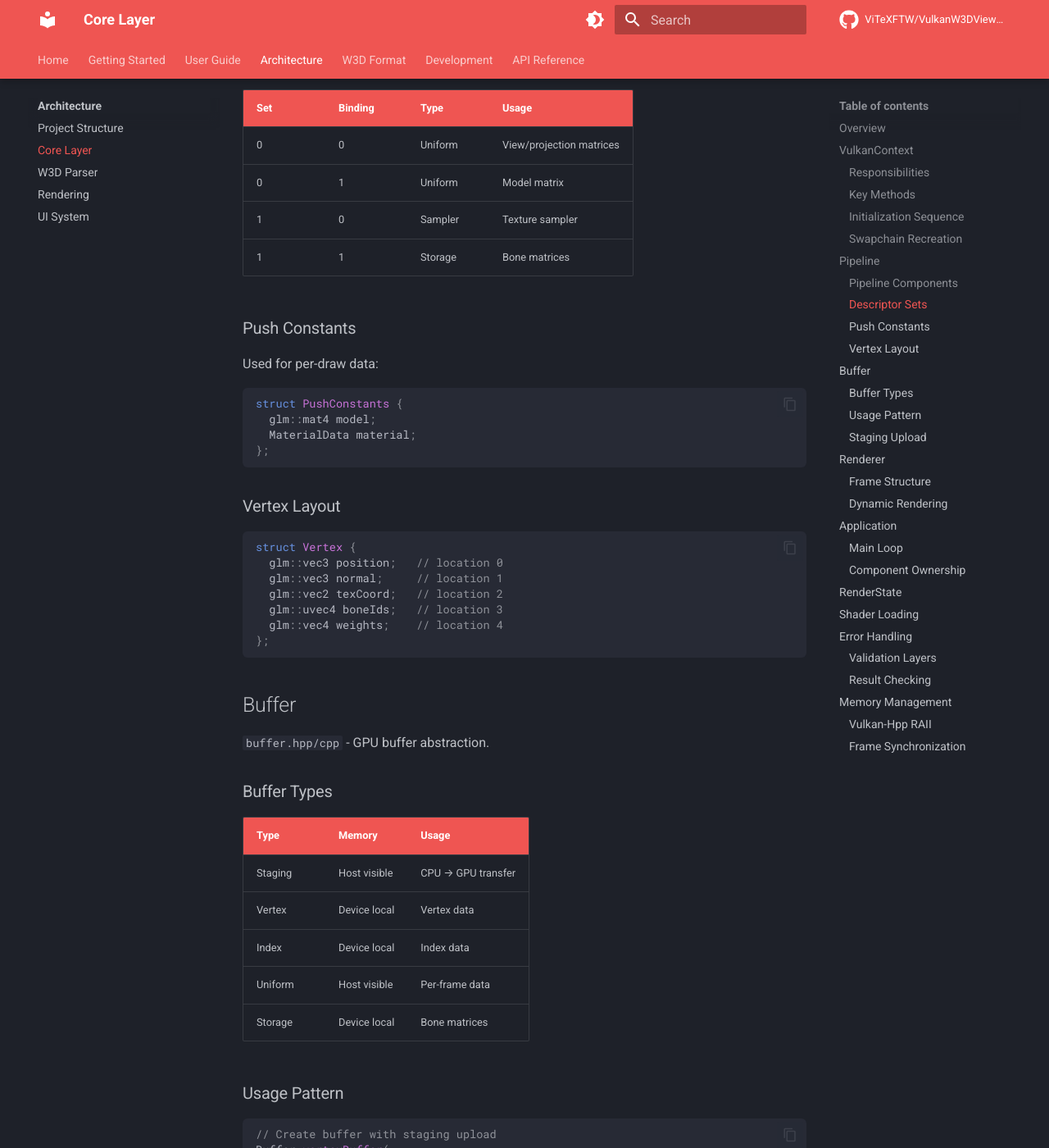
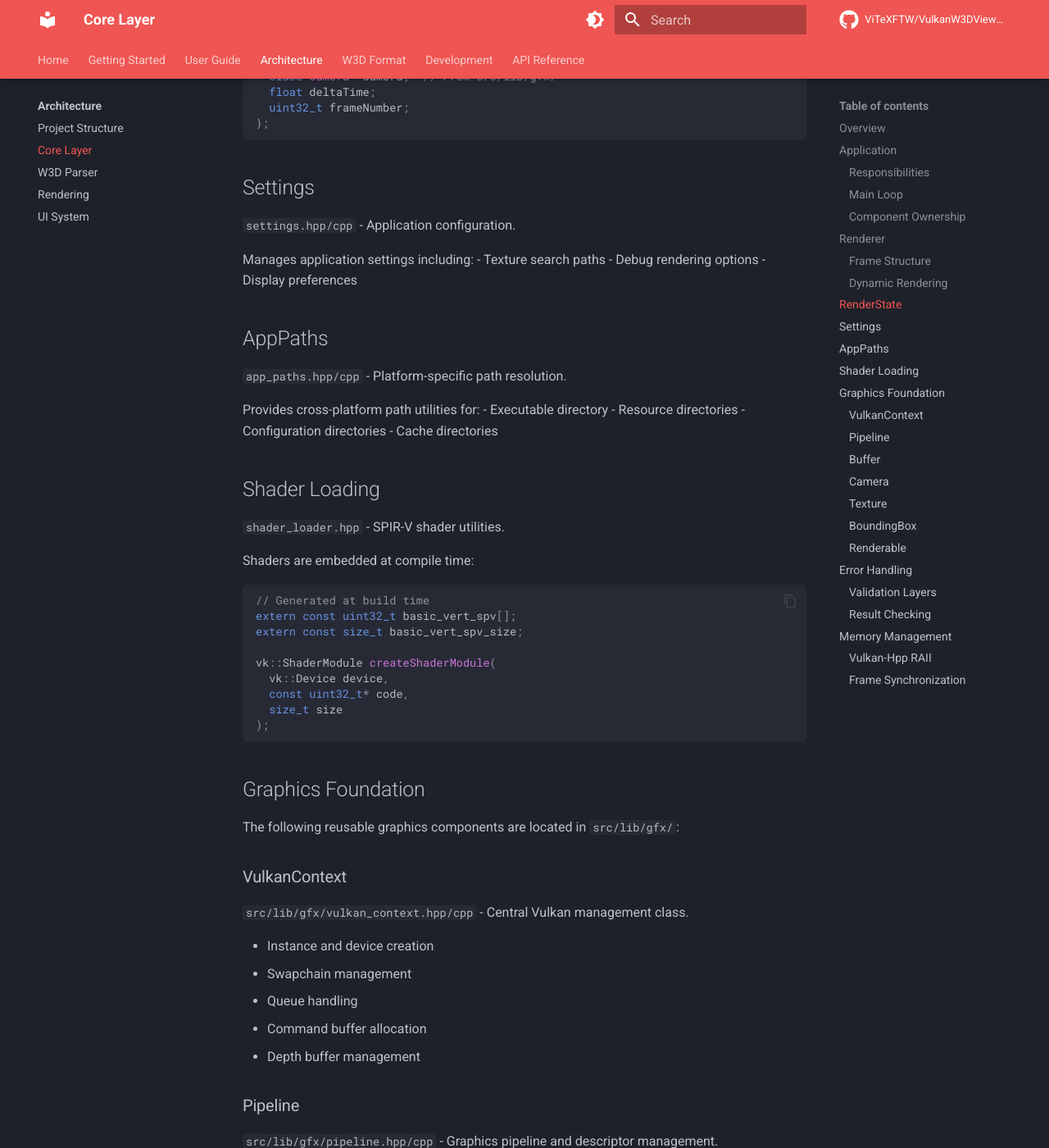
Before and after one commit to ViTeXFTW/VulkanW3DViewer, an MkDocs documentation site: the page built from docs/architecture/core-layer.md, in a window 1280 px wide and 1400 px high, scrolled down 2441 px. Shown: the whole window at 82% size. Built offline with MkDocs 1.6.1 and Material for MkDocs 9.7.7, drawn with Linux system fonts in a browser that asks for light colours; comment, search, counter and statistics services are not loaded; some of the changed text lies outside the part shown.

Commit message:
docs: updated documentation to match new code structure

````diff
--- a/docs/architecture/core-layer.md
+++ b/docs/architecture/core-layer.md
@@ -1,163 +1,60 @@
 # Core Layer
 
-The core layer provides Vulkan abstraction and GPU resource management.
+The core layer provides application orchestration and coordinates between different system components.
 
 ## Overview
 
 Located in `src/core/`, this layer handles:
 
-- Vulkan initialization
-- Swapchain management
-- Pipeline creation
-- Buffer allocation
-- Command buffer recording
+- Application lifecycle (window, main loop)
+- Rendering orchestration
+- Shared render state
+- Shader loading
+- Application settings
 
-## VulkanContext
+> **Note:** Reusable Vulkan components (VulkanContext, Buffer, Pipeline, Texture, Camera) have been extracted to `src/lib/gfx/` as part of the library layer. See [Graphics Foundation](#graphics-foundation) below.
 
-`vulkan_context.hpp/cpp` - Central Vulkan management class.
+## Application
+
+`application.hpp/cpp` - Main application class.
 
 ### Responsibilities
 
 ```mermaid
-graph LR
-    VC[VulkanContext]
-    VC --> Instance
-    VC --> Device
-    VC --> Swapchain
-    VC --> Queues
-    VC --> DepthBuffer
+graph TB
+    App[Application]
+    App --> Window
+    App --> Context[VulkanContext]
+    App --> Renderer
+    App --> UIManager
+    App --> Scene
 ```
 
-### Key Methods
+### Main Loop
 
 ```cpp
-class VulkanContext {
-public:
-  VulkanContext(GLFWwindow* window);
-  ~VulkanContext();
+void Application::run() {
+  while (!window.shouldClose()) {
+    glfwPollEvents();
 
-  // Frame management
-  uint32_t beginFrame();
-  void endFrame(uint32_t imageIndex);
+    uint32_t imageIndex = context.beginFrame();
 
-  // Accessors
-  vk::Device device() const;
-  vk::Queue graphicsQueue() const;
-  vk::CommandBuffer commandBuffer() const;
-  vk::Extent2D swapchainExtent() const;
-};
-```
+    updateScene();
+    renderer.render(scene);
 
-### Initialization Sequence
-
-1. Create Vulkan instance with validation layers
-2. Create surface from GLFW window
-3. Select physical device (GPU)
-4. Create logical device with required features
-5. Create swapchain for presentation
-6. Allocate command buffers
-
-### Swapchain Recreation
-
-Handles window resize:
-
-```cpp
-void recreateSwapchain() {
-  device.waitIdle();
-  cleanupSwapchain();
-  createSwapchain();
-  createDepthBuffer();
-  createFramebuffers();
+    context.endFrame(imageIndex);
+  }
 }
 ```
 
-## Pipeline
+### Component Ownership
 
-`pipeline.hpp/cpp` - Graphics pipeline and descriptor management.
-
-### Pipeline Components
-
-```mermaid
-graph TB
-    P[Pipeline]
-    P --> VS[Vertex Shader]
-    P --> FS[Fragment Shader]
-    P --> VL[Vertex Layout]
-    P --> DS[Descriptor Sets]
-    P --> PC[Push Constants]
-```
-
-### Descriptor Sets
-
-| Set | Binding | Type | Usage |
-|-----|---------|------|-------|
-| 0 | 0 | Uniform | View/projection matrices |
-| 0 | 1 | Uniform | Model matrix |
-| 1 | 0 | Sampler | Texture sampler |
-| 1 | 1 | Storage | Bone matrices |
-
-### Push Constants
-
-Used for per-draw data:
-
-```cpp
-struct PushConstants {
-  glm::mat4 model;
-  MaterialData material;
-};
-```
-
-### Vertex Layout
-
-```cpp
-struct Vertex {
-  glm::vec3 position;   // location 0
-  glm::vec3 normal;     // location 1
-  glm::vec2 texCoord;   // location 2
-  glm::uvec4 boneIds;   // location 3
-  glm::vec4 weights;    // location 4
-};
-```
-
-## Buffer
-
-`buffer.hpp/cpp` - GPU buffer abstraction.
-
-### Buffer Types
-
-| Type | Memory | Usage |
-|------|--------|-------|
-| Staging | Host visible | CPU → GPU transfer |
-| Vertex | Device local | Vertex data |
-| Index | Device local | Index data |
-| Uniform | Host visible | Per-frame data |
-| Storage | Device local | Bone matrices |
-
-### Usage Pattern
-
-```cpp
-// Create buffer with staging upload
-Buffer vertexBuffer(
-  context,
-  vertices.size() * sizeof(Vertex),
-  vk::BufferUsageFlagBits::eVertexBuffer,
-  vertices.data()
-);
-```
-
-### Staging Upload
-
-```mermaid
-sequenceDiagram
-    participant CPU
-    participant Staging
-    participant Device
-    participant GPU
-
-    CPU->>Staging: memcpy
-    Staging->>Device: vkCmdCopyBuffer
-    Device->>GPU: transfer complete
-```
+The Application class owns and coordinates:
+- Window (GLFW)
+- VulkanContext (from `src/lib/gfx/`)
+- Renderer
+- UIManager
+- Scene (from `src/lib/scene/`)
 
 ## Renderer
 
@@ -173,8 +70,8 @@ void Renderer::render(const Scene& scene) {
   beginRendering(cmd);
 
   // Render scene
-  for (const auto& model : scene.models) {
-    model.draw(cmd, pipeline);
+  for (const auto& renderable : scene.renderables()) {
+    renderable->draw(cmd, pipeline);
   }
 
   // Render UI
@@ -201,40 +98,6 @@ vk::RenderingInfo renderingInfo{
 cmd.beginRendering(renderingInfo);
 ```
 
-## Application
-
-`application.hpp/cpp` - Main application class.
-
-### Main Loop
-
-```cpp
-void Application::run() {
-  while (!window.shouldClose()) {
-    glfwPollEvents();
-
-    uint32_t imageIndex = context.beginFrame();
-
-    updateScene();
-    renderer.render(scene);
-
-    context.endFrame(imageIndex);
-  }
-}
-```
-
-### Component Ownership
-
-```mermaid
-graph TB
-    App[Application]
-    App --> Window
-    App --> Context[VulkanContext]
-    App --> Pipeline
-    App --> Renderer
-    App --> UIManager
-    App --> Scene
-```
-
 ## RenderState
 
 `render_state.hpp` - Centralized render state.
@@ -245,11 +108,30 @@ Shared state accessible to all rendering components:
 struct RenderState {
   glm::mat4 view;
   glm::mat4 projection;
-  Camera* camera;
+  class Camera* camera;  // From src/lib/gfx/
   float deltaTime;
   uint32_t frameNumber;
 };
 ```
+
+## Settings
+
+`settings.hpp/cpp` - Application configuration.
+
+Manages application settings including:
+- Texture search paths
+- Debug rendering options
+- Display preferences
+
+## AppPaths
+
+`app_paths.hpp/cpp` - Platform-specific path resolution.
+
+Provides cross-platform path utilities for:
+- Executable directory
+- Resource directories
+- Configuration directories
+- Cache directories
 
 ## Shader Loading
 
@@ -267,6 +149,72 @@ vk::ShaderModule createShaderModule(
   const uint32_t* code,
   size_t size
 );
+```
+
+## Graphics Foundation
+
+The following reusable graphics components are located in `src/lib/gfx/`:
+
+### VulkanContext
+
+`src/lib/gfx/vulkan_context.hpp/cpp` - Central Vulkan management class.
+
+- Instance and device creation
+- Swapchain management
+- Queue handling
+- Command buffer allocation
+- Depth buffer management
+
+### Pipeline
+
+`src/lib/gfx/pipeline.hpp/cpp` - Graphics pipeline and descriptor management.
+
+- Pipeline creation
+- Descriptor set layouts
+- Push constant configuration
+- Vertex layout definition
+
+### Buffer
+
+`src/lib/gfx/buffer.hpp/cpp` - GPU buffer abstraction.
+
+- Staging buffers (CPU-visible)
+- Device-local buffers (GPU-only)
+- Automatic buffer transfer
+
+### Camera
+
+`src/lib/gfx/camera.hpp/cpp` - Orbital camera implementation.
+
+- Mouse-controlled orbit
+- Zoom with scroll wheel
+- View/projection matrix generation
+
+### Texture
+
+`src/lib/gfx/texture.hpp/cpp` - Texture loading and management.
+
+- DDS and TGA format support
+- Texture cache
+- Mipmap generation
+
+### BoundingBox
+
+`src/lib/gfx/bounding_box.hpp` - Axis-aligned bounding box utilities.
+
+- AABB math operations
+- Frustum culling helpers
+
+### Renderable
+
+`src/lib/gfx/renderable.hpp` - Base interface for renderable objects.
+
+```cpp
+class IRenderable {
+public:
+  virtual void draw(vk::CommandBuffer cmd, const Pipeline& pipeline) = 0;
+  virtual ~IRenderable() = default;
+};
 ```
 
 ## Error Handling
````
Also changed, not shown: CLAUDE.md (+52 -22 lines), docs/architecture/index.md (+34 -19 lines), docs/architecture/project-structure.md (+56 -49 lines), docs/architecture/rendering.md (+24 -40 lines), docs/architecture/w3d-parser.md (+30 -2 lines).
